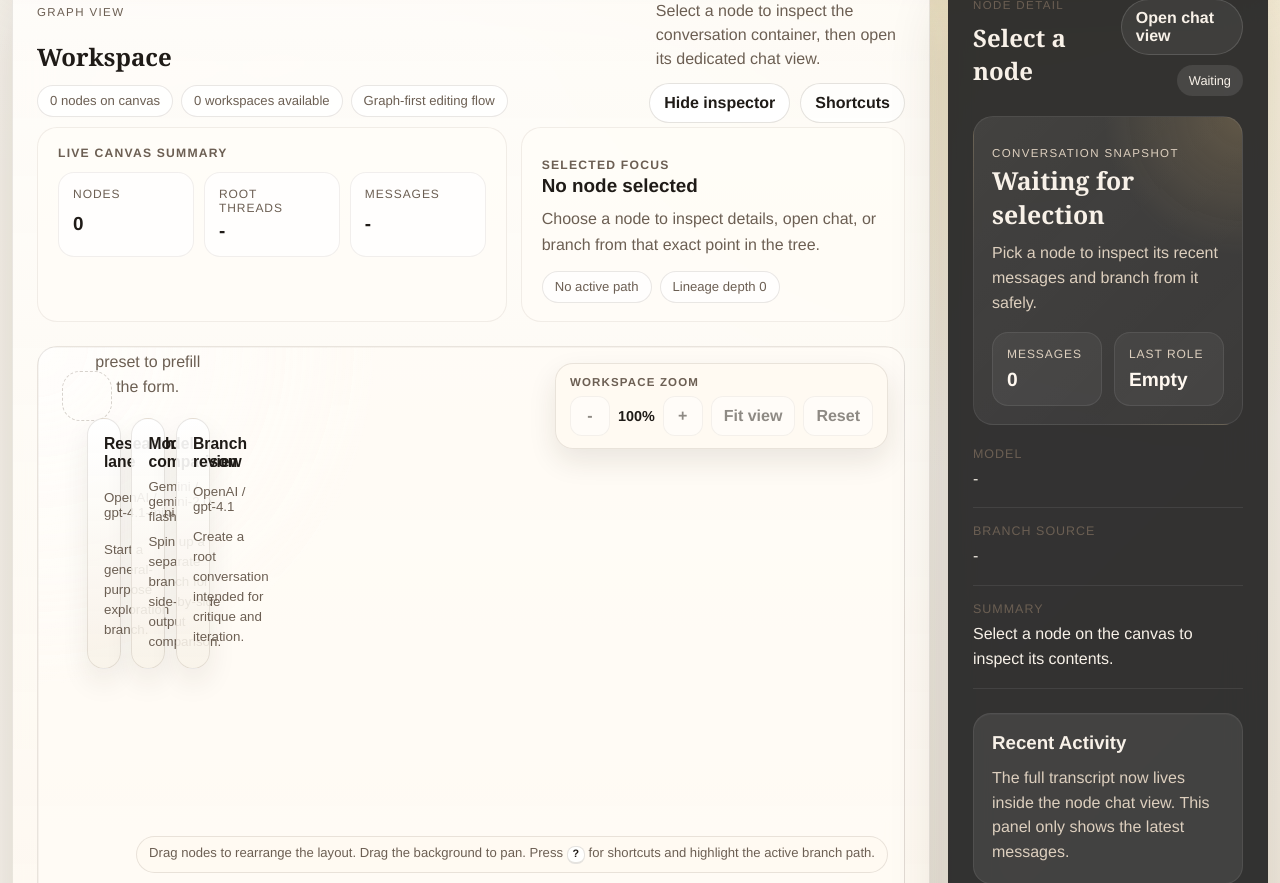
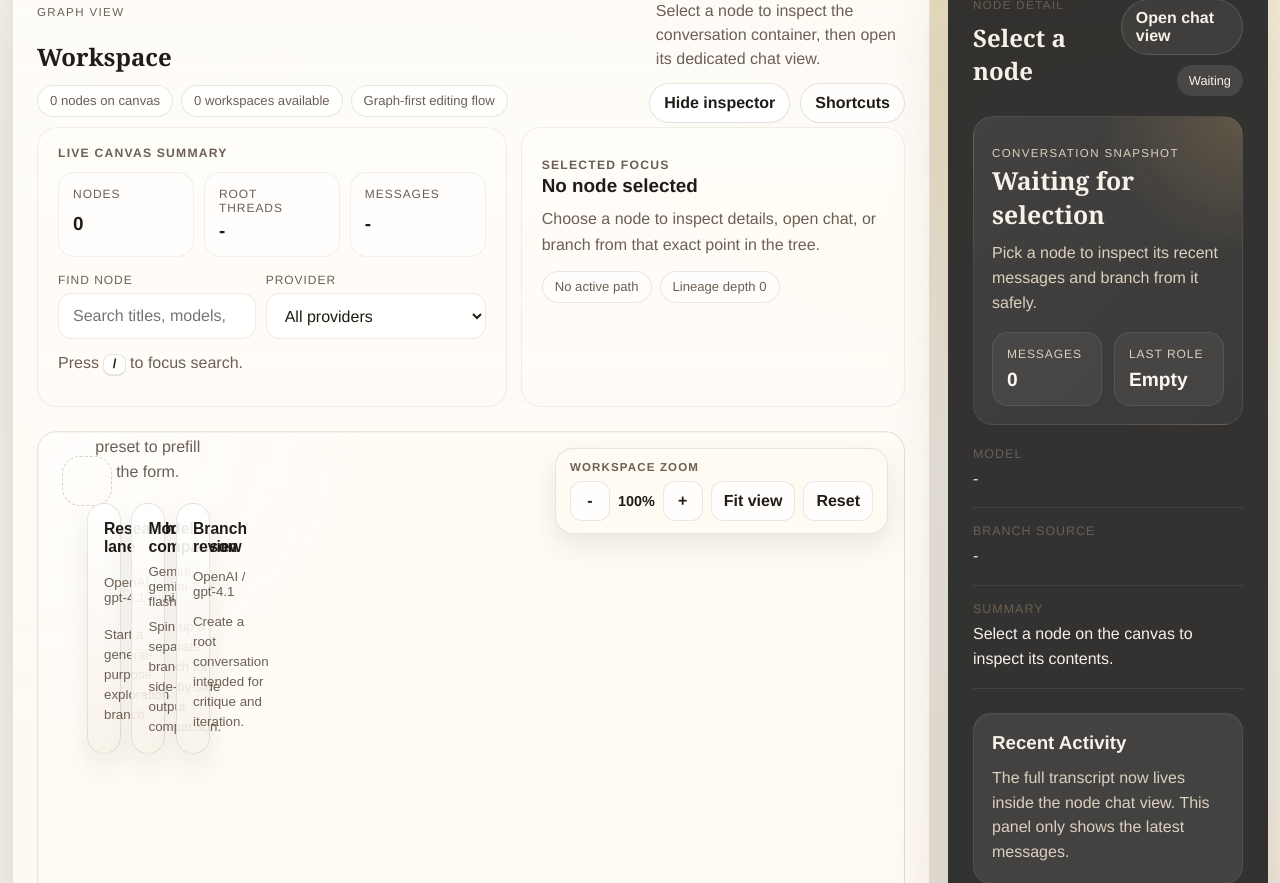
Before and after one commit to Howardleejhenhao/Generative-AI-LLM-Tree, a Django app: template tree_ui/templates/tree_ui/index.html in a window 1280 px wide. Shown: the part 736-1619 px from the top of the page. Run offline with Django 5.2, Linux system fonts and the light colour scheme; the template is opened without the code that fills it, so the values that code supplies are empty.

Commit message:
feat: add workspace graph search

```diff
--- a/tree_ui/static/tree_ui/css/app.css
+++ b/tree_ui/static/tree_ui/css/app.css
@@ -1187,6 +1187,10 @@ body:has(.chat-page-immersive) .page-shell {
   opacity: 0.68;
 }
 
+.graph-nodes:has(.graph-node[data-match="true"]) .graph-node[data-match="false"] {
+  opacity: 0.38;
+}
+
 .graph-node {
   position: absolute;
   width: 264px;
@@ -1212,9 +1216,18 @@ body:has(.chat-page-immersive) .page-shell {
   opacity: 1;
 }
 
+.graph-node[data-match="true"] {
+  opacity: 1;
+  border-color: rgba(74, 58, 40, 0.26);
+}
+
 .graph-node[data-lineage="true"]:not([data-selected="true"]) {
   border-color: rgba(74, 58, 40, 0.22);
   box-shadow: 0 18px 34px rgba(49, 37, 22, 0.15);
+}
+
+.graph-node[data-match="true"]:not([data-selected="true"]) {
+  box-shadow: 0 18px 36px rgba(49, 37, 22, 0.18);
 }
 
 .graph-node[data-provider="openai"][data-selected="true"] {
@@ -1606,6 +1619,79 @@ body:has(.chat-page-immersive) .page-shell {
 .workspace-stage-focus strong {
   font-size: 1.18rem;
   line-height: 1.1;
+}
+
+.workspace-search-shell {
+  display: grid;
+  grid-template-columns: minmax(0, 1fr) minmax(170px, 220px);
+  gap: 10px;
+  margin-top: 16px;
+}
+
+.workspace-search-field {
+  display: grid;
+  gap: 6px;
+}
+
+.workspace-search-field span {
+  font-size: 0.75rem;
+  text-transform: uppercase;
+  letter-spacing: 0.08em;
+  color: var(--muted);
+}
+
+.workspace-search-field input,
+.workspace-search-field select {
+  width: 100%;
+  min-height: 46px;
+  padding: 0 14px;
+  border: 1px solid rgba(74, 58, 40, 0.1);
+  border-radius: 14px;
+  background: rgba(255, 255, 255, 0.88);
+  color: var(--text);
+  font: inherit;
+}
+
+.workspace-search-feedback {
+  margin: 12px 0 0;
+  color: var(--muted);
+  line-height: 1.5;
+}
+
+.workspace-search-results {
+  display: flex;
+  flex-wrap: wrap;
+  gap: 10px;
+  margin-top: 12px;
+}
+
+.workspace-search-result {
+  display: grid;
+  gap: 4px;
+  min-width: 180px;
+  padding: 12px 14px;
+  border: 1px solid rgba(74, 58, 40, 0.1);
+  border-radius: 16px;
+  background: rgba(255, 255, 255, 0.86);
+  color: var(--text);
+  text-align: left;
+  cursor: pointer;
+  transition: transform 160ms ease, box-shadow 160ms ease, border-color 160ms ease;
+}
+
+.workspace-search-result:hover {
+  transform: translateY(-1px);
+  border-color: rgba(74, 58, 40, 0.18);
+  box-shadow: 0 12px 24px rgba(49, 37, 22, 0.08);
+}
+
+.workspace-search-result-title {
+  font-weight: 700;
+}
+
+.workspace-search-result-meta {
+  color: var(--muted);
+  font-size: 0.82rem;
 }
 
 .workspace-stage-focus p {
@@ -2011,6 +2097,10 @@ kbd {
     grid-template-columns: 1fr;
   }
 
+  .workspace-search-shell {
+    grid-template-columns: 1fr;
+  }
+
   .hero-meta-compact {
     grid-template-columns: 1fr 1fr;
   }
--- a/tree_ui/static/tree_ui/js/app.js
+++ b/tree_ui/static/tree_ui/js/app.js
@@ -17,6 +17,10 @@ const heroMessageCount = document.getElementById("hero-message-count");
 const workspaceNodeCount = document.getElementById("workspace-node-count");
 const workspaceRootCount = document.getElementById("workspace-root-count");
 const workspaceMessageCount = document.getElementById("workspace-message-count");
+const workspaceSearchInput = document.getElementById("workspace-search-input");
+const workspaceSearchProvider = document.getElementById("workspace-search-provider");
+const workspaceSearchFeedback = document.getElementById("workspace-search-feedback");
+const workspaceSearchResults = document.getElementById("workspace-search-results");
 const workspaceSelectionTitle = document.getElementById("workspace-selection-title");
 const workspaceSelectionSummary = document.getElementById("workspace-selection-summary");
 const workspaceSelectionType = document.getElementById("workspace-selection-type");
@@ -67,6 +71,7 @@ const csrfToken = document.getElementById("csrf-token").value;
 let latestViewportState = null;
 let minimap = null;
 let activeLineageIds = new Set();
+let matchedNodeIds = new Set(payload.nodes.map((node) => String(node.id)));
 
 function readStoredDetailPanelState() {
   try {
@@ -143,6 +148,23 @@ function getLineageIds(node) {
   return ids.reverse();
 }
 
+function getNodeSearchText(node) {
+  return [
+    node.title,
+    node.summary,
+    node.provider,
+    node.model_name,
+    ...node.messages.map((message) => `${message.role} ${message.content}`),
+  ]
+    .filter(Boolean)
+    .join(" ")
+    .toLowerCase();
+}
+
+function isSearchActive() {
+  return workspaceSearchInput.value.trim() !== "" || workspaceSearchProvider.value !== "all";
+}
+
 function getRootNodeCount() {
   return payload.nodes.filter((node) => node.parent_id === null || node.parent_id === undefined).length;
 }
@@ -201,6 +223,69 @@ function setWorkspaceHelpOpen(isOpen) {
   workspaceHelpDialog.hidden = !isOpen;
   workspaceHelpDialog.setAttribute("aria-hidden", String(!isOpen));
   workspaceHelpToggle.setAttribute("aria-expanded", String(isOpen));
+}
+
+function buildSearchMatches() {
+  const query = workspaceSearchInput.value.trim().toLowerCase();
+  const provider = workspaceSearchProvider.value;
+
+  return payload.nodes.filter((node) => {
+    const providerMatches = provider === "all" || node.provider === provider;
+    if (!providerMatches) {
+      return false;
+    }
+    if (!query) {
+      return true;
+    }
+    return getNodeSearchText(node).includes(query);
+  });
+}
+
+function renderSearchResults(matches) {
+  workspaceSearchResults.innerHTML = "";
+
+  if (!isSearchActive()) {
+    workspaceSearchResults.hidden = true;
+    workspaceSearchFeedback.innerHTML = "Press <kbd>/</kbd> to focus search.";
+    return;
+  }
+
+  workspaceSearchResults.hidden = false;
+
+  if (!matches.length) {
+    workspaceSearchFeedback.textContent = "No nodes match the current search.";
+    return;
+  }
+
+  workspaceSearchFeedback.textContent = `${matches.length} matching ${matches.length === 1 ? "node" : "nodes"}.`;
+
+  for (const node of matches.slice(0, 6)) {
+    const button = document.createElement("button");
+    button.type = "button";
+    button.className = "workspace-search-result";
+
+    const title = document.createElement("span");
+    title.className = "workspace-search-result-title";
+    title.textContent = node.title;
+
+    const meta = document.createElement("span");
+    meta.className = "workspace-search-result-meta";
+    meta.textContent = `${node.provider} / ${node.model_name}`;
+
+    button.append(title, meta);
+    button.addEventListener("click", () => {
+      updateSelection(node.id);
+      viewport.centerOnBounds(getNodeBounds(node));
+    });
+    workspaceSearchResults.appendChild(button);
+  }
+}
+
+function updateSearchState() {
+  const matches = buildSearchMatches();
+  matchedNodeIds = new Set(matches.map((node) => String(node.id)));
+  renderSearchResults(matches);
+  renderGraphCanvas();
 }
 
 function updateWorkspaceSummary() {
@@ -285,6 +370,7 @@ async function handleNodePositionCommit(nodeId, position) {
 function renderGraphCanvas() {
   return renderCanvas(payload.nodes, selectedNodeId, {
     activeLineageIds,
+    matchedNodeIds,
     onSelect: updateSelection,
     onPositionCommit: handleNodePositionCommit,
     onMetricsChange: handleCanvasMetricsChange,
@@ -388,6 +474,13 @@ function handleWorkspaceKeydown(event) {
     return;
   }
 
+  if (event.key === "/") {
+    workspaceSearchInput.focus();
+    workspaceSearchInput.select();
+    event.preventDefault();
+    return;
+  }
+
   if (event.key === "Escape" && workspaceHelpDialog.hidden === false) {
     setWorkspaceHelpOpen(false);
     event.preventDefault();
@@ -476,6 +569,7 @@ async function handleEditSubmit(event) {
     }
     const result = await response.json();
     mergeNode(result.node);
+    updateSearchState();
     editFeedback.textContent = `Edited variant "${result.node.title}" created.`;
     updateSelection(result.node.id);
     viewport.centerOnBounds(getNodeBounds(result.node));
@@ -533,6 +627,7 @@ async function handleNodeSubmit(event) {
       csrfToken,
     );
     mergeNode(result.node);
+    updateSearchState();
     nodeTitleInput.value = "";
     feedback.textContent = `Conversation node "${result.node.title}" created. Open it to chat.`;
     updateSelection(result.node.id);
@@ -558,6 +653,8 @@ fitViewButton.addEventListener("click", () => viewport.fitToGraph());
 zoomOutButton.addEventListener("click", () => viewport.zoomOut());
 zoomInButton.addEventListener("click", () => viewport.zoomIn());
 zoomResetButton.addEventListener("click", () => viewport.resetZoom());
+workspaceSearchInput.addEventListener("input", updateSearchState);
+workspaceSearchProvider.addEventListener("change", updateSearchState);
 for (const button of quickStartButtons) {
   button.addEventListener("click", () => applyQuickStart(button));
 }
@@ -565,6 +662,6 @@ window.addEventListener("keydown", handleWorkspaceKeydown);
 syncModelOptions(providerInput, modelInput);
 setWorkspaceHelpOpen(false);
 setDetailPanelCollapsed(readStoredDetailPanelState());
-renderGraphCanvas();
+updateSearchState();
 updateSelection(selectedNodeId);
 updateWorkspaceSummary();
--- a/tree_ui/static/tree_ui/js/canvas.js
+++ b/tree_ui/static/tree_ui/js/canvas.js
@@ -69,7 +69,14 @@ function applyNodePosition(card, node) {
 }
 
 export function renderCanvas(nodes, selectedNodeId, handlers = {}) {
-  const { activeLineageIds = new Set(), onSelect, onPositionCommit, onMetricsChange, getViewportScale } = handlers;
+  const {
+    activeLineageIds = new Set(),
+    matchedNodeIds = new Set(),
+    onSelect,
+    onPositionCommit,
+    onMetricsChange,
+    getViewportScale,
+  } = handlers;
   const stage = document.getElementById("graph-stage");
   const canvas = document.getElementById("graph-canvas");
   const nodeLayer = document.getElementById("graph-nodes");
@@ -126,6 +133,7 @@ export function renderCanvas(nodes, selectedNodeId, handlers = {}) {
     button.dataset.provider = node.provider;
     button.dataset.selected = String(String(node.id) === String(selectedNodeId));
     button.dataset.lineage = String(activeLineageIds.has(String(node.id)));
+    button.dataset.match = String(matchedNodeIds.has(String(node.id)));
     button.dataset.suppressClick = "false";
     button.dataset.dragging = "false";
     applyNodePosition(button, node);
--- a/tree_ui/templates/tree_ui/index.html
+++ b/tree_ui/templates/tree_ui/index.html
@@ -123,6 +123,27 @@
               <strong id="workspace-message-count">-</strong>
             </div>
           </div>
+          <div class="workspace-search-shell">
+            <label class="workspace-search-field" for="workspace-search-input">
+              <span>Find node</span>
+              <input
+                id="workspace-search-input"
+                type="search"
+                placeholder="Search titles, models, provider, or message text"
+                autocomplete="off"
+              >
+            </label>
+            <label class="workspace-search-field workspace-search-filter" for="workspace-search-provider">
+              <span>Provider</span>
+              <select id="workspace-search-provider">
+                <option value="all">All providers</option>
+                <option value="openai">OpenAI</option>
+                <option value="gemini">Gemini</option>
+              </select>
+            </label>
+          </div>
+          <p class="workspace-search-feedback" id="workspace-search-feedback">Press <kbd>/</kbd> to focus search.</p>
+          <div class="workspace-search-results" id="workspace-search-results" hidden></div>
         </section>
         <section class="workspace-stage-focus">
           <p class="workspace-stage-label">Selected focus</p>
--- a/tree_ui/tests.py
+++ b/tree_ui/tests.py
@@ -45,6 +45,7 @@ class WorkspaceGraphViewTests(TestCase):
         self.assertContains(response, "Selected focus")
         self.assertContains(response, "Quick Start")
         self.assertContains(response, "Research lane")
+        self.assertContains(response, "Find node")
 
     def test_workspace_node_chat_page_renders_transcript_and_composer(self):
         workspace = Workspace.objects.create(name="Main", slug="main")
```
Also changed, not shown: docs/agent-progress.md (+45 -0 lines).
